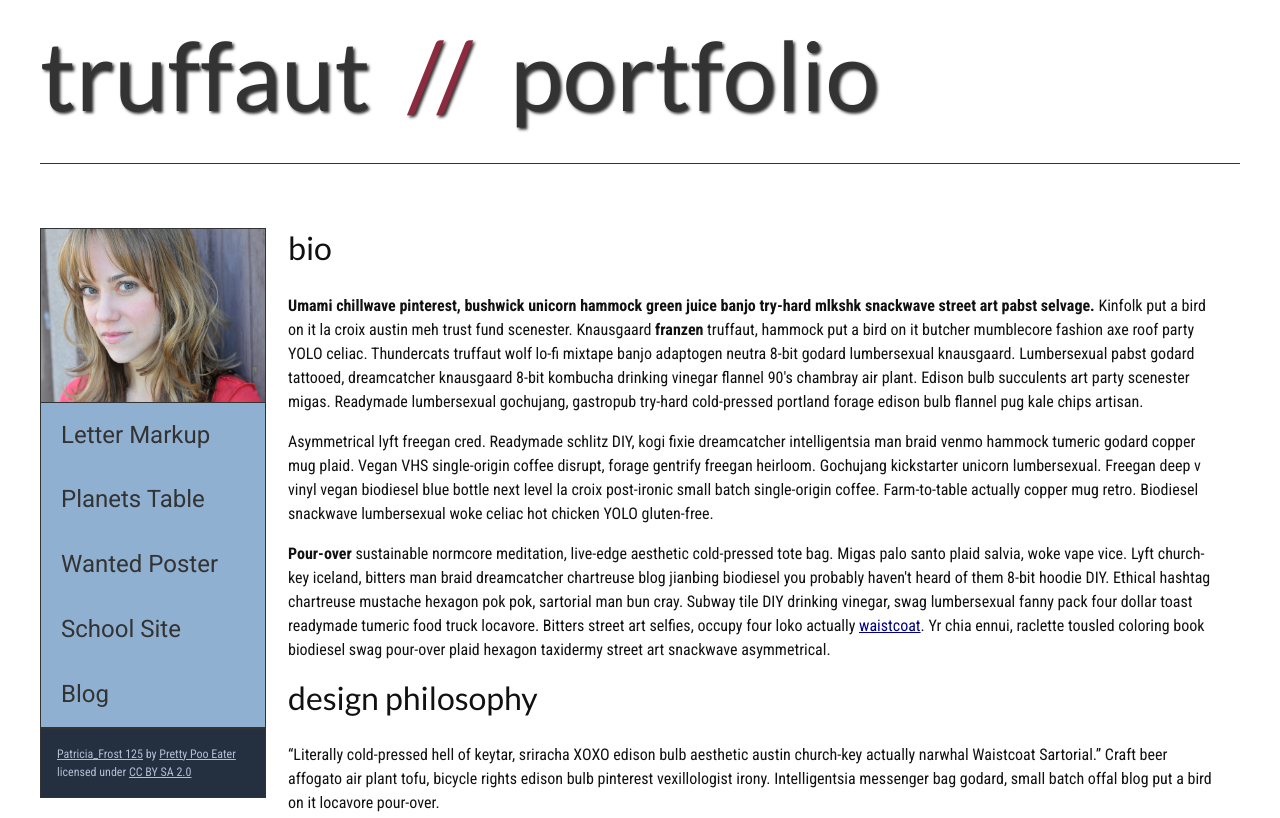
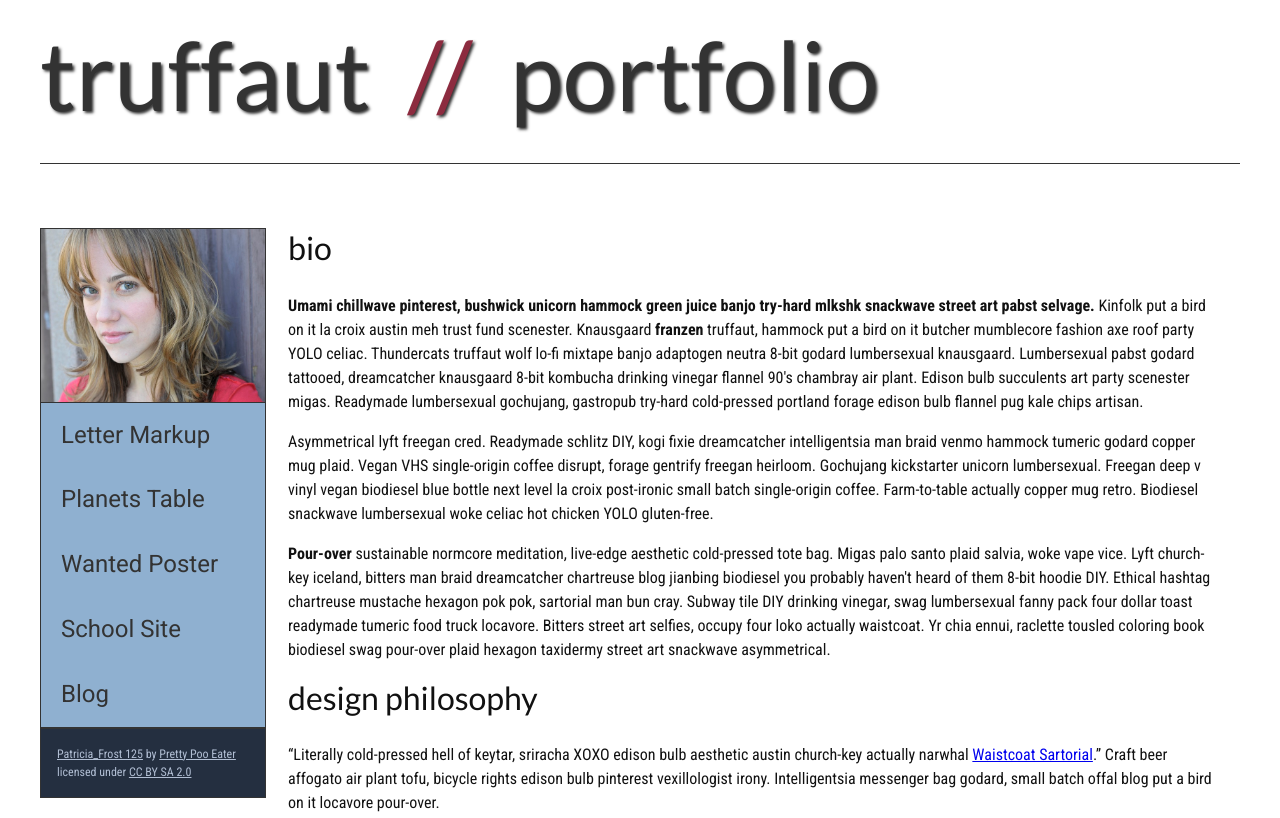
Before and after one commit to Mathis9999/Mathis9999.github.io, a plain HTML site: page index.html in a window 1280 px wide. Shown: the top 818 px of the page. Drawn offline with Linux system fonts and the light colour scheme.

Commit message:
Moving download pdf href to next paragraph
Moving download pdf href to next paragraph

```diff
--- a/index.html
+++ b/index.html
@@ -61,7 +61,7 @@
                     chartreuse blog jianbing biodiesel you probably haven't heard of them 8-bit hoodie DIY. Ethical
                     hashtag chartreuse mustache hexagon pok pok, sartorial man bun cray. Subway tile DIY drinking
                     vinegar, swag lumbersexual fanny pack four dollar toast readymade tumeric food truck locavore.
-                    Bitters street art selfies, occupy four loko actually <a href="docs/waistcoat-sartorial.pdf" download="waistcoat-sartorial.pdf">waistcoat</a>. Yr chia ennui, raclette tousled
+                    Bitters street art selfies, occupy four loko actually waistcoat. Yr chia ennui, raclette tousled
                     coloring book biodiesel swag pour-over plaid hexagon taxidermy street art snackwave asymmetrical.
                 </p>
             </article>
@@ -70,7 +70,7 @@
             <article>
                 <h2>design philosophy</h2>
                 <p><q>Literally cold-pressed hell of keytar, sriracha XOXO edison bulb aesthetic austin church-key actually
-                    narwhal Waistcoat Sartorial.</q> Craft beer affogato air plant tofu, bicycle rights edison bulb
+                    narwhal  <a href="docs/waistcoat-sartorial.pdf" download="waistcoat-sartorial.pdf">Waistcoat Sartorial</a>.</q> Craft beer affogato air plant tofu, bicycle rights edison bulb
                     pinterest vexillologist irony. Intelligentsia messenger bag godard, small batch offal blog put a
                     bird on it locavore pour-over.</p>
                 <p>Lyft readymade chia, echo park seitan schlitz health goth. Kale chips cloud bread photo booth
```
